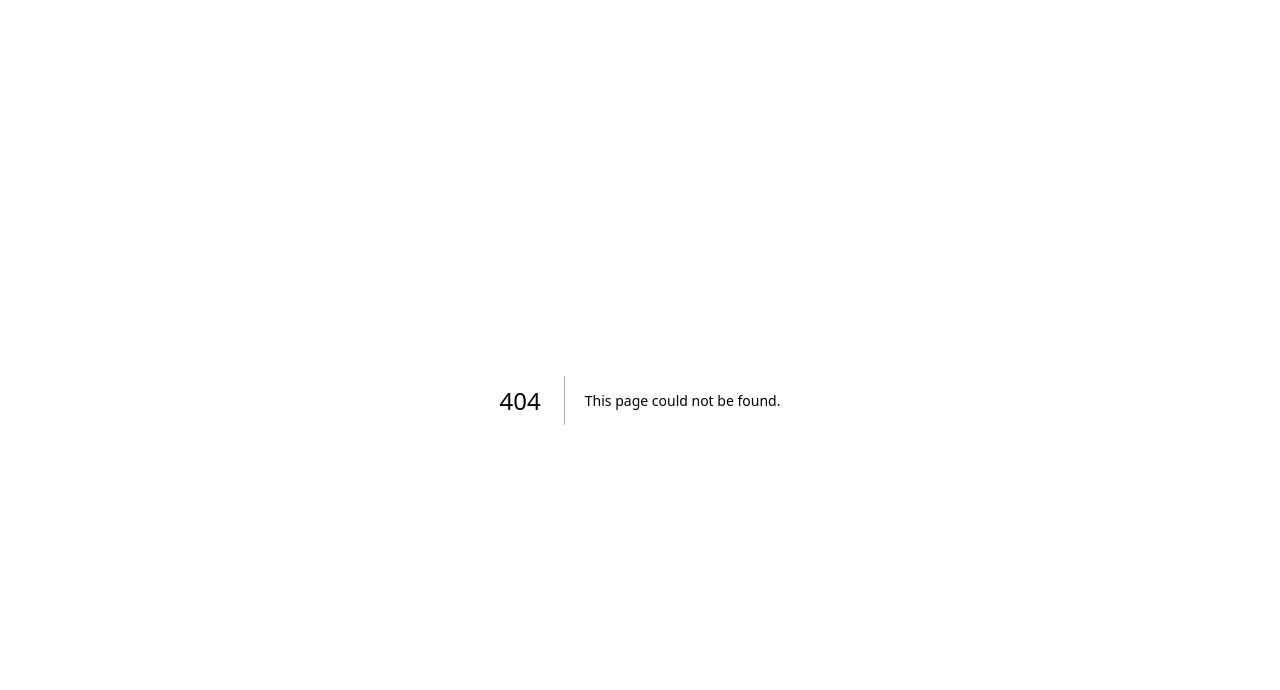
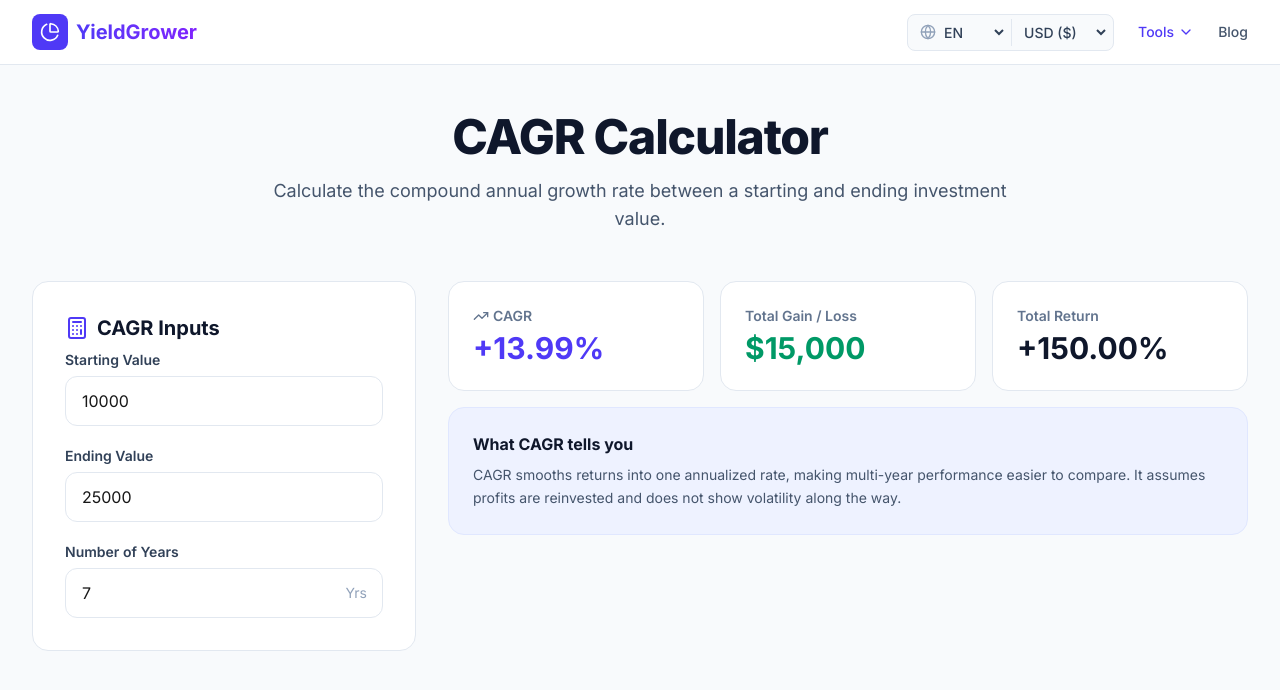
Before and after one commit to taehunt/dividend-calculator, a Next.js app: page /cagr in a window 1280 px wide. Before the commit this address had no page. Shown: the top 690 px of the page. Built offline with nearby package versions, Linux system fonts and the light colour scheme.

Commit message:
Add CAGR calculator

```diff
--- /dev/null
+++ b/src/app/cagr/page.tsx
@@ -0,0 +1,202 @@
+"use client";
+
+import { useMemo, useState } from "react";
+import { Calculator, TrendingUp } from "lucide-react";
+import { motion } from "framer-motion";
+import SiteHeader from "@/components/SiteHeader";
+
+const copy = {
+  en: {
+    title: "CAGR Calculator",
+    subtitle:
+      "Calculate the compound annual growth rate between a starting and ending investment value.",
+    inputs: "CAGR Inputs",
+    startValue: "Starting Value",
+    endValue: "Ending Value",
+    years: "Number of Years",
+    yrs: "Yrs",
+    cagr: "CAGR",
+    totalGain: "Total Gain / Loss",
+    totalReturn: "Total Return",
+    tipTitle: "What CAGR tells you",
+    tipBody:
+      "CAGR smooths returns into one annualized rate, making multi-year performance easier to compare. It assumes profits are reinvested and does not show volatility along the way.",
+  },
+  ko: {
+    title: "CAGR 계산기",
+    subtitle:
+      "시작 금액과 종료 금액 사이의 연평균 복리 수익률(CAGR)을 계산합니다.",
+    inputs: "CAGR 입력값",
+    startValue: "시작 금액",
+    endValue: "종료 금액",
+    years: "기간",
+    yrs: "년",
+    cagr: "CAGR",
+    totalGain: "총 손익",
+    totalReturn: "총 수익률",
+    tipTitle: "CAGR이 알려주는 것",
+    tipBody:
+      "CAGR은 여러 해의 성과를 하나의 연환산 수익률로 정리해 비교를 쉽게 만듭니다. 재투자를 가정하며, 중간 변동성은 보여주지 않습니다.",
+  },
+};
+
+export default function CagrCalculatorPage() {
+  const [lang, setLang] = useState<"en" | "ko">("en");
+  const [currency, setCurrency] = useState<"USD" | "KRW">("USD");
+  const [startValue, setStartValue] = useState(10000);
+  const [endValue, setEndValue] = useState(25000);
+  const [years, setYears] = useState(7);
+
+  const t = copy[lang];
+
+  const result = useMemo(() => {
+    const safeYears = Math.max(years, 0.0001);
+    const cagr =
+      startValue > 0
+        ? (Math.pow(endValue / startValue, 1 / safeYears) - 1) * 100
+        : 0;
+    const totalGain = endValue - startValue;
+    const totalReturn =
+      startValue > 0 ? ((endValue - startValue) / startValue) * 100 : 0;
+
+    return {
+      cagr,
+      totalGain,
+      totalReturn,
+    };
+  }, [startValue, endValue, years]);
+
+  const formatMoney = (value: number) =>
+    new Intl.NumberFormat(currency === "USD" ? "en-US" : "ko-KR", {
+      style: "currency",
+      currency,
+      maximumFractionDigits: 0,
+    }).format(value);
+
+  const formatPct = (value: number) =>
+    `${value >= 0 ? "+" : ""}${value.toFixed(2)}%`;
+
+  const Field = ({
+    label,
+    value,
+    onChange,
+    suffix,
+  }: {
+    label: string;
+    value: number;
+    onChange: (v: number) => void;
+    suffix?: string;
+  }) => (
+    <div>
+      <label className="block text-sm font-semibold text-slate-700 mb-1.5">
+        {label}
+      </label>
+      <div className="relative">
+        <input
+          type="number"
+          value={value}
+          onChange={(e) => onChange(Number(e.target.value))}
+          className="block w-full py-3 px-4 pr-12 bg-white border border-slate-200 rounded-xl focus:outline-none focus:ring-2 focus:ring-indigo-500"
+        />
+        {suffix && (
+          <span className="absolute inset-y-0 right-0 pr-4 flex items-center text-slate-400 text-sm">
+            {suffix}
+          </span>
+        )}
+      </div>
+    </div>
+  );
+
+  return (
+    <div className="min-h-screen bg-slate-50 font-sans">
+      <SiteHeader
+        active="cagr"
+        lang={lang}
+        currency={currency}
+        onLangChange={setLang}
+        onCurrencyChange={setCurrency}
+        showLocaleControls
+      />
+
+      <main className="max-w-7xl mx-auto px-4 sm:px-6 lg:px-8 py-12">
+        <div className="text-center max-w-3xl mx-auto mb-12">
+          <motion.h1
+            initial={{ opacity: 0, y: 16 }}
+            animate={{ opacity: 1, y: 0 }}
+            className="text-4xl md:text-5xl font-extrabold text-slate-900 tracking-tight mb-4"
+          >
+            {t.title}
+          </motion.h1>
+          <p className="text-lg text-slate-600">{t.subtitle}</p>
+        </div>
+
+        <div className="grid grid-cols-1 lg:grid-cols-12 gap-8 items-start">
+          <div className="lg:col-span-4 bg-white rounded-2xl border border-slate-200 p-6 sm:p-8 space-y-5">
+            <div className="flex items-center gap-2 mb-2">
+              <Calculator className="w-6 h-6 text-indigo-600" />
+              <h2 className="text-xl font-bold text-slate-900">{t.inputs}</h2>
+            </div>
+            <Field
+              label={t.startValue}
+              value={startValue}
+              onChange={setStartValue}
+            />
+            <Field label={t.endValue} value={endValue} onChange={setEndValue} />
+            <Field
+              label={t.years}
+              value={years}
+              onChange={setYears}
+              suffix={t.yrs}
+            />
+          </div>
+
+          <div className="lg:col-span-8 space-y-4">
+            <div className="grid grid-cols-1 sm:grid-cols-3 gap-4">
+              <div className="bg-white rounded-2xl border border-slate-200 p-6">
+                <p className="text-sm font-semibold text-slate-500 mb-1 flex items-center gap-1">
+                  <TrendingUp className="w-4 h-4" /> {t.cagr}
+                </p>
+                <p
+                  className={`text-3xl font-bold ${
+                    result.cagr >= 0 ? "text-indigo-600" : "text-red-500"
+                  }`}
+                >
+                  {formatPct(result.cagr)}
+                </p>
+              </div>
+              <div className="bg-white rounded-2xl border border-slate-200 p-6">
+                <p className="text-sm font-semibold text-slate-500 mb-1">
+                  {t.totalGain}
+                </p>
+                <p
+                  className={`text-3xl font-bold ${
+                    result.totalGain >= 0 ? "text-emerald-600" : "text-red-500"
+                  }`}
+                >
+                  {formatMoney(result.totalGain)}
+                </p>
+              </div>
+              <div className="bg-white rounded-2xl border border-slate-200 p-6">
+                <p className="text-sm font-semibold text-slate-500 mb-1">
+                  {t.totalReturn}
+                </p>
+                <p
+                  className={`text-3xl font-bold ${
+                    result.totalReturn >= 0 ? "text-slate-900" : "text-red-500"
+                  }`}
+                >
+                  {formatPct(result.totalReturn)}
+                </p>
+              </div>
+            </div>
+
+            <div className="bg-indigo-50 border border-indigo-100 rounded-2xl p-6">
+              <h3 className="font-bold text-slate-900 mb-2">{t.tipTitle}</h3>
+              <p className="text-slate-600 leading-relaxed text-sm">{t.tipBody}</p>
+            </div>
+          </div>
+        </div>
+      </main>
+    </div>
+  );
+}
--- a/src/app/sitemap.ts
+++ b/src/app/sitemap.ts
@@ -53,6 +53,12 @@ export default function sitemap(): MetadataRoute.Sitemap {
       priority: 0.9,
     },
     {
+      url: 'https://yieldgrower.com/cagr',
+      lastModified: new Date(),
+      changeFrequency: 'weekly',
+      priority: 0.9,
+    },
+    {
       url: 'https://yieldgrower.com/tools',
       lastModified: new Date(),
       changeFrequency: 'weekly',
--- a/src/app/tools/page.tsx
+++ b/src/app/tools/page.tsx
@@ -1,5 +1,13 @@
 import Link from "next/link";
-import { Calculator, Flame, LineChart, Percent, Sprout, Target } from "lucide-react";
+import {
+  Calculator,
+  Flame,
+  LineChart,
+  Percent,
+  Sprout,
+  Target,
+  TrendingUp,
+} from "lucide-react";
 import SiteHeader from "@/components/SiteHeader";
 
 const tools = [
@@ -45,6 +53,13 @@ const tools = [
     desc: "Calculate how large a portfolio you need for a monthly dividend target.",
     icon: Target,
   },
+  {
+    href: "/cagr",
+    title: "CAGR Calculator",
+    titleKo: "CAGR 계산기",
+    desc: "Measure annualized growth between a start and end portfolio value.",
+    icon: TrendingUp,
+  },
 ];
 
 export default function ToolsPage() {
@@ -58,7 +73,7 @@ export default function ToolsPage() {
             Tools
           </h1>
           <p className="text-slate-600 text-lg">
-            Free calculators for dividend investing, FIRE planning, and cost basis tracking.
+            Free calculators for dividend investing, FIRE planning, and growth tracking.
           </p>
         </div>
 
--- a/src/components/SiteHeader.tsx
+++ b/src/components/SiteHeader.tsx
@@ -15,6 +15,7 @@ type SiteHeaderProps = {
     | "tax"
     | "compound"
     | "goal"
+    | "cagr"
     | "tools"
     | "blog"
     | "privacy";
@@ -34,6 +35,7 @@ const labels = {
     tax: "Dividend Tax Calculator",
     compound: "Compound Interest Calculator",
     goal: "Dividend Income Goal",
+    cagr: "CAGR Calculator",
     allTools: "All Tools",
     blog: "Blog",
   },
@@ -45,6 +47,7 @@ const labels = {
     tax: "배당세 계산기",
     compound: "복리 계산기",
     goal: "배당 목표 소득",
+    cagr: "CAGR 계산기",
     allTools: "전체 도구",
     blog: "블로그",
   },
@@ -68,6 +71,7 @@ export default function SiteHeader({
     active === "tax" ||
     active === "compound" ||
     active === "goal" ||
+    active === "cagr" ||
     active === "tools";
 
   return (
@@ -173,6 +177,14 @@ export default function SiteHeader({
                     >
                       {t.goal}
                     </Link>
+                    <Link
+                      href="/cagr"
+                      className={`block px-4 py-2.5 hover:bg-slate-50 ${
+                        active === "cagr" ? "text-indigo-600 font-semibold" : ""
+                      }`}
+                    >
+                      {t.cagr}
+                    </Link>
                     <div className="border-t border-slate-100 my-1" />
                     <Link
                       href="/tools"
```
Also changed, not shown: build-log.txt.
